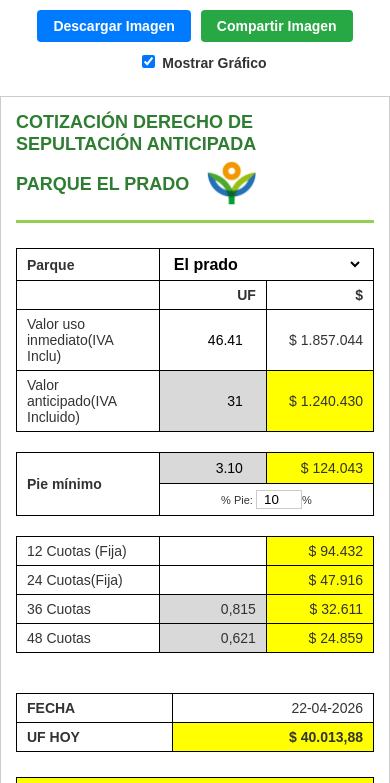
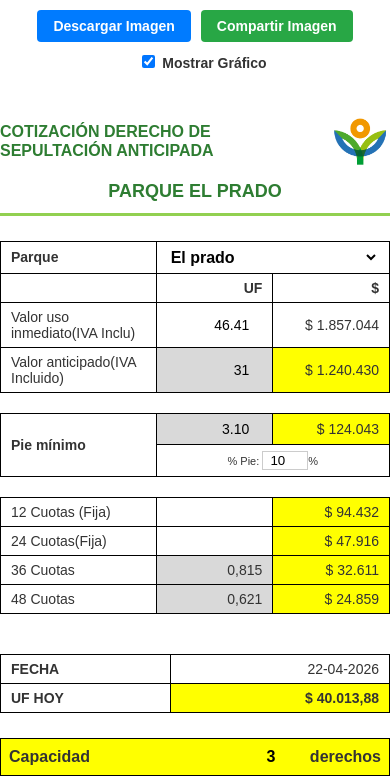
Before and after one commit to KevshuppD/CotizaAPP, a plain HTML site: page index.html in a window 390 px wide. Shown: the top 783 px of the page. Drawn offline with Linux system fonts and the light colour scheme; no server answers.

Commit message:
Refactor header layout and update styles for improved mobile responsiveness

```diff
--- a/index.html
+++ b/index.html
@@ -19,11 +19,11 @@
 
     <div class="container" id="capture-area">
         <div class="header-title-container">
-            <h1>Cotización Derecho de Sepultación Anticipada</h1>
-            <div class="park-logo-container">
-                <div id="park-name-display" class="park-display">PARQUE PRADO</div>
+            <div class="title-logo-wrapper">
+                <h1>Cotización Derecho de Sepultación Anticipada</h1>
                 <img src="logo-parque.png" alt="Logo" class="park-logo" onerror="this.style.display='none'">
             </div>
+            <div id="park-name-display" class="park-display">PARQUE PRADO</div>
         </div>
 
         <div class="section-header">
--- a/style.css
+++ b/style.css
@@ -10,7 +10,7 @@
 
 body {
     font-family: Arial, sans-serif;
-    background-color: #e0e0e0;
+    background-color: #ffffff;
     color: var(--text-dark);
     margin: 0;
     padding: 0;
@@ -31,6 +31,48 @@ body {
     }
 }
 
+.header-title-container {
+    display: flex;
+    flex-direction: column;
+    margin-bottom: 25px;
+    border-bottom: 3px solid var(--header-green);
+    padding-bottom: 10px;
+}
+
+.title-logo-wrapper {
+    display: flex;
+    justify-content: space-between;
+    align-items: center;
+    width: 100%;
+}
+
+.park-logo {
+    height: 80px;
+    width: auto;
+    object-fit: contain;
+}
+
+.header-title-container h1 {
+    color: var(--primary-green);
+    font-size: clamp(18px, 4vw, 24px);
+    text-transform: uppercase;
+    margin: 0;
+    font-weight: bold;
+    line-height: 1.2;
+    max-width: 70%;
+}
+
+.park-display {
+    color: var(--primary-green);
+    font-size: clamp(20px, 4vw, 26px);
+    text-transform: uppercase;
+    font-weight: bold;
+    text-align: center;
+    line-height: 1.2;
+    margin-top: 15px;
+    width: 100%;
+}
+
 /* Mobile specific (Android/iOS) */
 @media (max-width: 800px) {
     body {
@@ -44,13 +86,18 @@ body {
         border: none;
         box-shadow: none;
     }
-    .header-title-container {
-        flex-direction: column;
-        align-items: flex-start !important;
+    .title-logo-wrapper {
+        align-items: center;
+    }
+    .park-logo {
+        height: 60px;
+    }
+    .header-title-container h1 {
+        font-size: 16px !important;
     }
     .park-display {
-        text-align: left !important;
-        margin-top: 5px;
+        font-size: 18px !important;
+        margin-top: 10px;
     }
     .section-header {
         flex-direction: column;
@@ -58,60 +105,6 @@ body {
     .left-col, .right-col {
         max-width: 100% !important;
     }
-}
-
-.container {
-    background-color: white;
-    border: 1px solid #ccc;
-    position: relative;
-    box-sizing: border-box;
-    transition: all 0.3s ease;
-}
-
-.header-title-container {
-    display: flex;
-    justify-content: space-between;
-    align-items: center;
-    margin-bottom: 25px;
-    border-bottom: 3px solid var(--header-green);
-    padding-bottom: 10px;
-}
-
-.park-logo-container {
-    display: flex;
-    align-items: center;
-    gap: 15px;
-    justify-content: flex-end;
-}
-
-.park-logo {
-    height: 80px;
-    width: auto;
-    object-fit: contain;
-}
-
-@media (max-width: 800px) {
-    .park-logo {
-        height: 55px;
-    }
-}
-
-.header-title-container h1 {
-    color: var(--primary-green);
-    font-size: clamp(18px, 4vw, 24px);
-    text-transform: uppercase;
-    margin: 0;
-    font-weight: bold;
-    line-height: 1.2;
-}
-
-.park-display {
-    color: var(--primary-green);
-    font-size: clamp(18px, 4vw, 24px);
-    text-transform: uppercase;
-    font-weight: bold;
-    text-align: right;
-    line-height: 1.2;
 }
 
 .section-header {
```
